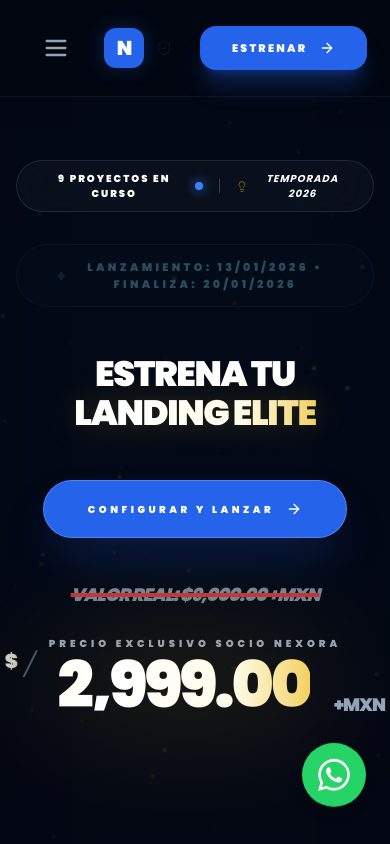
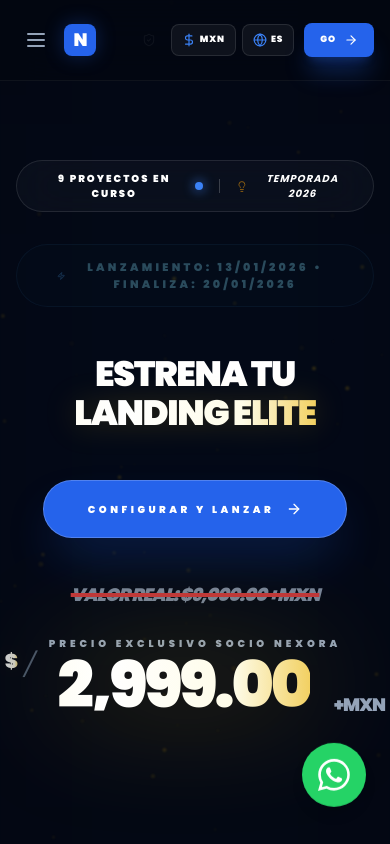
Before and after one commit to Kosovo9/Studio-Nexora-Jan11-2026-landings, a React (Vite) app: page / in a window 390 px wide. Shown: the top 844 px of the page. Built offline with nearby package versions, Linux system fonts and the light colour scheme.

Commit message:
fix: Enhance header responsiveness and streamline FAQ content
Adjusted header layout for better mobile responsiveness, including smaller logo and menu icons. Updated FAQ section to consolidate information and improve clarity.

```diff
--- a/components/FAQ.tsx
+++ b/components/FAQ.tsx
@@ -8,28 +8,20 @@ interface FAQProps {
 export const FAQ: React.FC<FAQProps> = ({ lang }) => {
   const faqs = [
     {
-      q: lang === 'ES' ? '¿Cuánto tarda en estar lista mi Landing Page?' : 'How long does it take for my Landing Page to be ready?',
+      q: lang === 'ES' ? '¿Qué necesito para empezar?' : 'What do I need to start?',
       a: lang === 'ES'
-        ? 'Garantizamos la entrega de tu primera versión funcional en menos de 24 horas hábiles tras recibir tu información.'
-        : 'We guarantee the delivery of your first functional version in less than 24 business hours after receiving your information.'
+        ? 'Solo WhatsApp. Necesitaremos información sobre lo que buscas en tu landing page: teléfono, WhatsApp, correo, ¿Inglés/Español?, colores, sitio web, información personal y/o de empresa y fotos al respecto.'
+        : 'Just WhatsApp. We will need information about what you want on your landing page: phone, WhatsApp, email, English/Spanish?, colors, website, personal and/or company info, and relevant photos.'
     },
     {
-      q: lang === 'ES' ? '¿Tengo que pagar un anticipo?' : 'Do I have to pay an advance?',
+      q: lang === 'ES' ? '¿Cómo realizo el pago?' : 'How do I pay?',
       a: lang === 'ES'
-        ? 'No. En Studio Nexora confiamos tanto en nuestra calidad que no pedimos anticipo. Pagas solo si te encanta el resultado final.'
-        : 'No. At Studio Nexora we trust our quality so much that we do not ask for an advance. You only pay if you love the final result.'
+        ? 'Aceptamos transferencia bancaria, Mercado Pago o PayPal. El primer pago se hace solo después de que apruebes el diseño inicial.'
+        : 'We accept bank transfers, Mercado Pago, or PayPal. The first payment is made only after you approve the initial design.'
     },
     {
-      q: lang === 'ES' ? '¿Qué necesito para empezar?' : 'What do I need to start?',
-      a: lang === 'ES'
-        ? 'Solo WhatsApp. Necesitaremos información sobre lo que buscas en tu landing page: teléfono, WhatsApp, correo, colores de marca e información básica.'
-        : 'Just WhatsApp. We will need information about what you want on your landing page: phone, WhatsApp, email, brand colors, and basic info.'
-    },
-    {
-      q: lang === 'ES' ? '¿Qué medios de pago aceptan?' : 'What payment methods do you accept?',
-      a: lang === 'ES'
-        ? 'Aceptamos transferencia bancaria (SPEI), Mercado Pago y PayPal. Emitimos factura si lo requieres.'
-        : 'We accept bank transfers, Mercado Pago, and PayPal. We can issue an invoice if required.'
+      q: lang === 'ES' ? '¿Qué pasa si no me gusta el diseño?' : 'What if I don\'t like the design?',
+      a: lang === 'ES' ? 'No se publica y no pagas nada. Sin compromisos ni cargos ocultos.' : 'It stays unpublished and you pay nothing. No commitments or hidden fees.'
     },
     {
       q: lang === 'ES' ? '¿Puedo usar mi propio dominio?' : 'Can I use my own domain?',
@@ -44,7 +36,7 @@ export const FAQ: React.FC<FAQProps> = ({ lang }) => {
           <div className="text-blue-500 font-black text-[10px] uppercase tracking-[0.5em] mb-8">Support Center</div>
           {/* TITULAR RECTIFICADO: DOBLE ESPACIO (1.4) */}
           <h2 className="text-3xl md:text-[3.4rem] font-black text-white uppercase leading-[1.4] tracking-tighter">
-            {lang === 'ES' ? 'PREGUNTAS' : 'COMMON'} <br />
+            {lang === 'ES' ? 'PREGUNTAS' : 'COMMON'} <br/>
             <span className="text-metallic-gold">{lang === 'ES' ? 'FRECUENTES' : 'QUESTIONS'}</span>
           </h2>
         </div>
--- a/components/Header.tsx
+++ b/components/Header.tsx
@@ -18,80 +18,77 @@ export const Header: React.FC<HeaderProps> = ({ lang, toggleLang, currency, togg
   return (
     <>
       <header className="fixed top-0 left-0 right-0 z-[100] bg-[#030711]/80 backdrop-blur-xl border-b border-white/5">
-        <div className="max-w-[1600px] mx-auto px-8 h-24 flex items-center justify-between">
+        <div className="max-w-[1600px] mx-auto px-4 md:px-8 h-20 md:h-24 flex items-center justify-between gap-2">
 
           {/* Logo y Menu Trigger */}
-          <div className="flex items-center gap-6">
+          <div className="flex items-center gap-2 md:gap-6">
             <button
               onClick={() => setIsMenuOpen(true)}
-              className="w-12 h-12 flex items-center justify-center text-slate-400 hover:text-white transition-colors"
+              className="w-10 h-10 md:w-12 md:h-12 flex items-center justify-center text-slate-400 hover:text-white transition-colors"
               aria-label={lang === 'ES' ? 'Abrir menú de navegación' : 'Open navigation menu'}
             >
-              <Menu size={28} />
+              <Menu size={24} className="md:w-7 md:h-7" />
             </button>
 
             <div
               onClick={() => window.scrollTo({ top: 0, behavior: 'smooth' })}
-              className="flex items-center gap-4 cursor-pointer group"
+              className="flex items-center gap-2 md:gap-4 cursor-pointer group"
               role="link"
-              aria-label="Ir al inicio"
             >
-              <div className="w-10 h-10 rounded-xl bg-blue-600 flex items-center justify-center shadow-[0_0_20px_rgba(37,99,235,0.3)] transition-transform group-hover:scale-110">
-                 <span className="text-white font-black text-xl tracking-tighter">N</span>
+              <div className="w-8 h-8 md:w-10 md:h-10 rounded-lg md:rounded-xl bg-blue-600 flex items-center justify-center shadow-[0_0_20px_rgba(37,99,235,0.3)] transition-transform group-hover:scale-110">
+                 <span className="text-white font-black text-lg md:text-xl tracking-tighter">N</span>
               </div>
               <div className="hidden sm:flex flex-col">
-                <span className="font-poppins font-black text-lg tracking-[-0.05em] text-white uppercase flex items-center">
-                  <span className="text-blue-500 mr-2">STUDIO</span>NEXORA
+                <span className="font-poppins font-black text-sm md:text-lg tracking-[-0.05em] text-white uppercase flex items-center">
+                  <span className="text-blue-500 mr-1 md:mr-2">STUDIO</span>NEXORA
                 </span>
-                <div className="flex items-center gap-2 mt-0.5">
-                   <CheckCircle2 size={10} className="text-amber-500" />
-                   <span className="text-[10px] font-black text-amber-500 uppercase tracking-[0.22em] drop-shadow-[0_0_8px_rgba(245,158,11,0.4)]">
-                     English Proficiency Certified
+                <div className="flex items-center gap-1 mt-0.5">
+                   <CheckCircle2 size={8} className="text-amber-500" />
+                   <span className="text-[8px] font-black text-amber-500 uppercase tracking-[0.2em]">
+                     English Proficiency
                    </span>
                 </div>
               </div>
             </div>
           </div>
 
-          {/* Actions */}
-          <div className="flex items-center gap-4">
+          {/* Actions - Ahora visibles en móvil */}
+          <div className="flex items-center gap-1.5 md:gap-4">
+            {/* Admin Secret Button (Solo visible para el socio) */}
             <button
               onDoubleClick={onOpenAdmin}
-              className="w-10 h-10 flex items-center justify-center text-white/5 hover:text-blue-500/40 transition-colors group relative"
-              aria-label="Acceso administrativo"
-              title="Admin Access (Double Click)"
+              className="w-8 h-8 md:w-10 md:h-10 flex items-center justify-center text-white/5 hover:text-blue-500/40 transition-colors group relative"
+              title="Admin Access"
             >
-              <ShieldCheck size={16} />
-              {/* Tooltip ultra-sutil solo en hover para el socio */}
-              <span className="absolute -bottom-8 left-1/2 -translate-x-1/2 text-[8px] font-black uppercase tracking-widest text-blue-500 opacity-0 group-hover:opacity-100 transition-opacity whitespace-nowrap">
-                {lang === 'ES' ? 'Admin Access' : 'Admin Access'}
-              </span>
+              <ShieldCheck size={14} className="md:w-4 md:h-4" />
             </button>
 
+            {/* Currency Toggle - Compacto en móvil */}
             <button
               onClick={toggleCurrency}
-              className="flex items-center gap-2 px-4 py-2 bg-white/5 border border-white/10 rounded-xl text-[11px] font-black text-white uppercase tracking-widest hover:bg-white/10 transition-all animate-flash-elite hidden lg:flex"
-              aria-label={lang === 'ES' ? 'Cambiar moneda' : 'Change currency'}
+              className="flex items-center gap-1 md:gap-2 px-2.5 py-2 md:px-4 md:py-2 bg-white/5 border border-white/10 rounded-lg md:rounded-xl text-[9px] md:text-[11px] font-black text-white uppercase tracking-widest hover:bg-white/10 transition-all animate-flash-elite"
             >
-              <DollarSign size={18} className="text-blue-500" />
-              $ {currency}
+              <DollarSign size={14} className="text-blue-500 md:w-[18px] md:h-[18px]" />
+              <span className="hidden xs:inline">$</span> {currency}
             </button>
 
+            {/* Lang Toggle - Compacto en móvil */}
             <button
               onClick={toggleLang}
-              className="flex items-center gap-2 px-4 py-2 bg-white/5 border border-white/10 rounded-xl text-[11px] font-black text-white uppercase tracking-widest hover:bg-white/10 transition-all animate-flash-elite hidden md:flex"
-              aria-label={lang === 'ES' ? 'Cambiar idioma' : 'Change language'}
+              className="flex items-center gap-1 md:gap-2 px-2.5 py-2 md:px-4 md:py-2 bg-white/5 border border-white/10 rounded-lg md:rounded-xl text-[9px] md:text-[11px] font-black text-white uppercase tracking-widest hover:bg-white/10 transition-all animate-flash-elite"
             >
-              <Globe size={18} className="text-blue-500" />
+              <Globe size={14} className="text-blue-500 md:w-[18px] md:h-[18px]" />
               {lang}
             </button>
 
+            {/* Launch Button - Ajustado para móvil */}
             <button
               onClick={onContactClick}
-              className="flex items-center gap-3 px-8 py-3.5 bg-blue-600 text-white text-[11px] font-black uppercase tracking-[0.2em] rounded-2xl hover:bg-blue-500 transition-all shadow-xl shadow-blue-600/30 group"
+              className="flex items-center gap-2 md:gap-3 px-4 py-2.5 md:px-8 md:py-3.5 bg-blue-600 text-white text-[9px] md:text-[11px] font-black uppercase tracking-[0.1em] md:tracking-[0.2em] rounded-lg md:rounded-2xl hover:bg-blue-500 transition-all shadow-xl shadow-blue-600/30 group ml-1 md:ml-0"
             >
-              {lang === 'ES' ? 'ESTRENAR' : 'LAUNCH'}
-              <ArrowRight size={16} className="group-hover:translate-x-1 transition-transform" />
+              <span className="hidden xs:inline">{lang === 'ES' ? 'ESTRENAR' : 'LAUNCH'}</span>
+              <span className="xs:hidden">{lang === 'ES' ? 'GO' : 'GO'}</span>
+              <ArrowRight size={14} className="group-hover:translate-x-1 transition-transform md:w-4 md:h-4" />
             </button>
           </div>
         </div>
@@ -101,6 +98,9 @@ export const Header: React.FC<HeaderProps> = ({ lang, toggleLang, currency, togg
         isOpen={isMenuOpen}
         onClose={() => setIsMenuOpen(false)}
         lang={lang}
+        currency={currency}
+        toggleLang={toggleLang}
+        toggleCurrency={toggleCurrency}
       />
     </>
   );
--- a/components/Sidebar.tsx
+++ b/components/Sidebar.tsx
@@ -1,17 +1,18 @@
-
 import React, { useEffect, useState, useCallback } from 'react';
-import { X, ArrowRight } from 'lucide-react';
+import { X, ArrowRight, Globe, DollarSign, Settings } from 'lucide-react';
 
 interface SidebarProps {
   isOpen: boolean;
   onClose: () => void;
   lang: 'ES' | 'EN';
+  currency: 'USD' | 'MXN';
+  toggleLang: () => void;
+  toggleCurrency: () => void;
 }
 
-export const Sidebar: React.FC<SidebarProps> = ({ isOpen, onClose, lang }) => {
+export const Sidebar: React.FC<SidebarProps> = ({ isOpen, onClose, lang, currency, toggleLang, toggleCurrency }) => {
   const [activeSection, setActiveSection] = useState('hero');
 
-  // ELIMINADO REWARDS PARA MODO STANDBY
   const menuItems = [
     { id: 'hero', label: lang === 'ES' ? 'INICIO' : 'HOME' },
     { id: 'portfolio', label: lang === 'ES' ? 'PORTAFOLIO' : 'PORTFOLIO' },
@@ -32,7 +33,7 @@ export const Sidebar: React.FC<SidebarProps> = ({ isOpen, onClose, lang }) => {
         }
       }
     }
-  }, [lang]);
+  }, [lang, menuItems]);
 
   useEffect(() => {
     window.addEventListener('scroll', handleScroll, { passive: true });
@@ -44,9 +45,8 @@ export const Sidebar: React.FC<SidebarProps> = ({ isOpen, onClose, lang }) => {
     const element = document.getElementById(id);
     if (element) {
       onClose();
-      // Pequeño retraso para permitir que el sidebar empiece a cerrarse antes del scroll
       setTimeout(() => {
-        const headerOffset = 96; // Altura del header h-24 = 96px
+        const headerOffset = 96;
         const elementPosition = element.getBoundingClientRect().top;
         const offsetPosition = elementPosition + window.pageYOffset - headerOffset;
 
@@ -60,13 +60,11 @@ export const Sidebar: React.FC<SidebarProps> = ({ isOpen, onClose, lang }) => {
 
   return (
     <>
-      {/* Overlay con blur elite */}
       <div
         className={`fixed inset-0 z-[200] bg-[#030711]/90 backdrop-blur-xl transition-all duration-500 ${isOpen ? 'opacity-100' : 'opacity-0 pointer-events-none'}`}
         onClick={onClose}
       />
 
-      {/* Panel Lateral Nexora OS */}
       <div className={`fixed top-0 left-0 bottom-0 z-[201] w-[320px] bg-[#030711] border-r border-white/5 transform transition-transform duration-500 flex flex-col ${isOpen ? 'translate-x-0' : '-translate-x-full'}`}>
         <div className="p-8 flex items-center justify-between border-b border-white/5">
           <div className="flex items-center gap-3">
@@ -78,7 +76,7 @@ export const Sidebar: React.FC<SidebarProps> = ({ isOpen, onClose, lang }) => {
           </button>
         </div>
 
-        <nav className="flex-1 px-10 py-16 flex flex-col gap-8 overflow-y-auto">
+        <nav className="flex-1 px-10 py-12 flex flex-col gap-8 overflow-y-auto">
           {menuItems.map((item) => (
             <button
               key={item.id}
@@ -95,16 +93,39 @@ export const Sidebar: React.FC<SidebarProps> = ({ isOpen, onClose, lang }) => {
           ))}
         </nav>
 
-        {/* Footer del Sidebar con Status Elite */}
-        <div className="p-10 border-t border-white/5 bg-blue-600/5">
-           <p className="text-[9px] font-black text-slate-500 uppercase tracking-[0.4em] mb-4 opacity-50">Studio  Status: Direct Sales Mode</p>
+        {/* Sección de Preferencias para Móvil */}
+        <div className="px-8 py-6 bg-white/[0.02] border-t border-white/5">
+           <div className="flex items-center gap-2 mb-4">
+              <Settings size={12} className="text-blue-500" />
+              <span className="text-[9px] font-black text-slate-500 uppercase tracking-widest">{lang === 'ES' ? 'AJUSTES DE SESIÓN' : 'SESSION SETTINGS'}</span>
+           </div>
+           <div className="grid grid-cols-2 gap-3">
+              <button
+                onClick={toggleCurrency}
+                className="flex items-center justify-center gap-2 py-3 bg-white/5 border border-white/10 rounded-xl text-[10px] font-black text-white uppercase tracking-widest hover:bg-blue-600/10 transition-all"
+              >
+                <DollarSign size={14} className="text-blue-500" />
+                {currency}
+              </button>
+              <button
+                onClick={toggleLang}
+                className="flex items-center justify-center gap-2 py-3 bg-white/5 border border-white/10 rounded-xl text-[10px] font-black text-white uppercase tracking-widest hover:bg-blue-600/10 transition-all"
+              >
+                <Globe size={14} className="text-blue-500" />
+                {lang}
+              </button>
+           </div>
+        </div>
+
+        {/* Footer del Sidebar */}
+        <div className="p-8 border-t border-white/5 bg-blue-600/5">
            <div className="flex items-center gap-4">
               <div className="w-10 h-10 rounded-xl bg-blue-600 flex items-center justify-center shadow-lg shadow-blue-600/30">
                  <ArrowRight size={18} className="text-white" />
               </div>
               <div>
-                <span className="block text-white text-[11px] font-black uppercase tracking-widest leading-none mb-1">Direct Access</span>
-                <span className="block text-blue-500 text-[9px] font-bold uppercase tracking-widest">Growth Phase 1</span>
+                <span className="block text-white text-[11px] font-black uppercase tracking-widest leading-none mb-1">Direct Sales</span>
+                <span className="block text-blue-500 text-[9px] font-bold uppercase tracking-widest">Growth Mode</span>
               </div>
            </div>
         </div>
```
